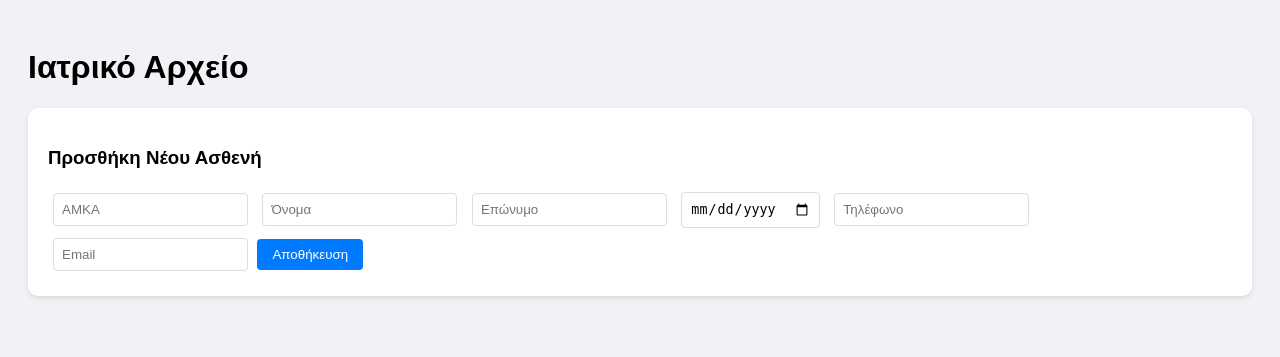
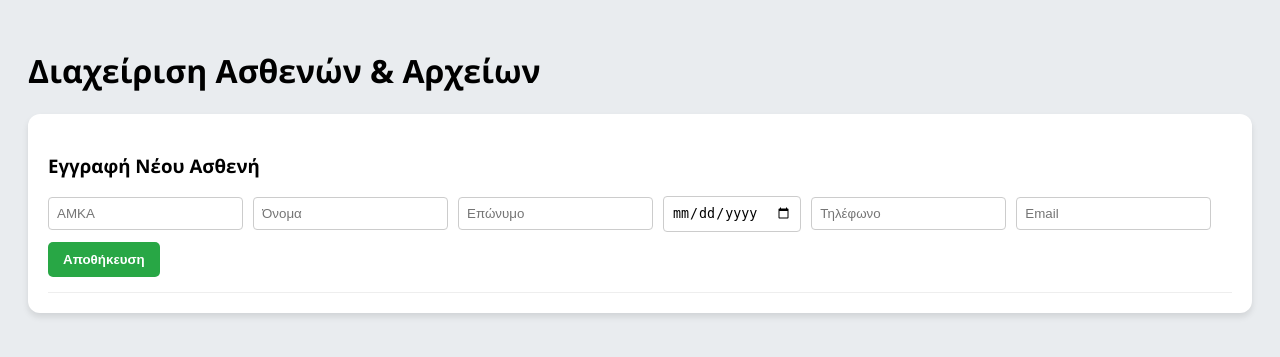
Before and after one commit to constantineandcon-ux/ANDCON, a Flask app: page / in a window 1280 px wide. Shown: the top 357 px of the page. Run offline with Flask 3, Linux system fonts and the light colour scheme; data that the repository does not hold is empty; some libraries are stand-ins or nearby versions.

Commit message:
Update index.html

```diff
--- a/templates/index.html
+++ b/templates/index.html
@@ -2,57 +2,66 @@
 <html lang="el">
 <head>
     <meta charset="UTF-8">
-    <title>Σύστημα Διαχείρισης Ασθενών</title>
+    <title>Ιατρικό Σύστημα ANTKON</title>
     <style>
-        body { font-family: sans-serif; background: #f0f2f5; padding: 20px; }
-        .card { background: white; padding: 20px; border-radius: 10px; box-shadow: 0 2px 5px rgba(0,0,0,0.1); margin-bottom: 20px; }
-        input { padding: 8px; margin: 5px; border: 1px solid #ddd; border-radius: 4px; }
-        button { padding: 8px 15px; cursor: pointer; border-radius: 4px; border: none; background: #007bff; color: white; }
-        .delete-btn { background: #dc3545; margin-left: 10px; }
-        .file-box { background: #f8f9fa; padding: 10px; margin-top: 10px; border-radius: 5px; border-left: 4px solid #007bff; }
+        body { font-family: 'Segoe UI', Arial; background: #e9ecef; padding: 20px; }
+        .card { background: white; padding: 20px; border-radius: 12px; box-shadow: 0 4px 6px rgba(0,0,0,0.1); margin-bottom: 25px; }
+        .patient-row { display: flex; flex-wrap: wrap; gap: 10px; align-items: center; border-bottom: 1px solid #eee; padding-bottom: 15px; }
+        input { padding: 8px; border: 1px solid #ccc; border-radius: 4px; }
+        button { padding: 10px 15px; border: none; border-radius: 5px; cursor: pointer; color: white; font-weight: bold; }
+        .btn-add { background: #28a745; }
+        .btn-edit { background: #ffc107; color: black; }
+        .btn-delete { background: #dc3545; }
+        .file-item { background: #f8f9fa; padding: 10px; margin: 5px 0; border-radius: 6px; display: flex; justify-content: space-between; }
     </style>
 </head>
 <body>
-    <h1>Ιατρικό Αρχείο</h1>
+    <h1>Διαχείριση Ασθενών & Αρχείων</h1>
 
     <div class="card">
-        <h3>Προσθήκη Νέου Ασθενή</h3>
-        <form action="/add_patient" method="POST">
+        <h3>Εγγραφή Νέου Ασθενή</h3>
+        <form action="/add_patient" method="POST" class="patient-row">
             <input type="text" name="amka" placeholder="ΑΜΚΑ" required>
             <input type="text" name="first_name" placeholder="Όνομα" required>
             <input type="text" name="last_name" placeholder="Επώνυμο" required>
             <input type="date" name="birth_date">
             <input type="text" name="phone" placeholder="Τηλέφωνο">
             <input type="email" name="email" placeholder="Email">
-            <button type="submit">Αποθήκευση</button>
+            <button type="submit" class="btn-add">Αποθήκευση</button>
         </form>
     </div>
 
     {% for p in patients %}
     <div class="card">
-        <form action="/edit_patient/{{p.info[0]}}" method="POST" style="display:inline;">
+        <form action="/edit_patient/{{p.info[0]}}" method="POST" class="patient-row">
             <input type="text" name="amka" value="{{p.info[1]}}">
             <input type="text" name="first_name" value="{{p.info[2]}}">
             <input type="text" name="last_name" value="{{p.info[3]}}">
             <input type="text" name="phone" value="{{p.info[5]}}">
             <input type="text" name="email" value="{{p.info[6]}}">
-            <button type="submit" style="background: #28a745;">Ενημέρωση</button>
+            <button type="submit" class="btn-edit">Ενημέρωση</button>
+            <a href="/delete_patient/{{p.info[0]}}" onclick="return confirm('ΠΡΟΣΟΧΗ: Θα διαγραφεί ο ασθενής και όλες οι ακτινογραφίες του!')">
+                <button type="button" class="btn-delete">Διαγραφή Ασθενή</button>
+            </a>
         </form>
-        <a href="/delete_patient/{{p.info[0]}}"><button class="delete-btn" onclick="return confirm('Διαγραφή ασθενή και όλων των αρχείων του;')">Διαγραφή Ασθενή</button></a>
 
-        <h4>Αρχεία / Ακτινογραφίες:</h4>
-        {% for f in p.files %}
-        <div class="file-box">
-            <strong>{{ f[1] }}</strong>
-            <a href="/view_file/{{ f[0] }}" target="_blank">Άνοιγμα</a> |
-            <a href="/delete_file/{{ f[0] }}" style="color: red;" onclick="return confirm('Διαγραφή αρχείου;')">Διαγραφή</a>
+        <div style="margin-top:20px;">
+            <h4>Ακτινογραφίες & Έγγραφα:</h4>
+            {% for f in p.files %}
+            <div class="file-item">
+                <span>📄 {{ f[1] }}</span>
+                <div>
+                    <a href="/view_file/{{ f[0] }}" target="_blank" style="text-decoration:none; color:#007bff; margin-right:15px;">Άνοιγμα</a>
+                    <a href="/delete_file/{{ f[0] }}" style="color:red;" onclick="return confirm('Διαγραφή αρχείου;')">Διαγραφή</a>
+                </div>
+            </div>
+            {% endfor %}
+
+            <form action="/upload_file/{{p.info[0]}}" method="POST" enctype="multipart/form-data" style="margin-top:15px;">
+                <input type="file" name="file" required>
+                <button type="submit" style="background:#6c757d;">Ανέβασμα Αρχείου</button>
+            </form>
         </div>
-        {% endfor %}
-
-        <form action="/upload_file/{{p.info[0]}}" method="POST" enctype="multipart/form-data" style="margin-top:10px;">
-            <input type="file" name="file" required>
-            <button type="submit" style="background: #6c757d;">Ανέβασμα Αρχείου</button>
-        </form>
     </div>
     {% endfor %}
 </body>
```
